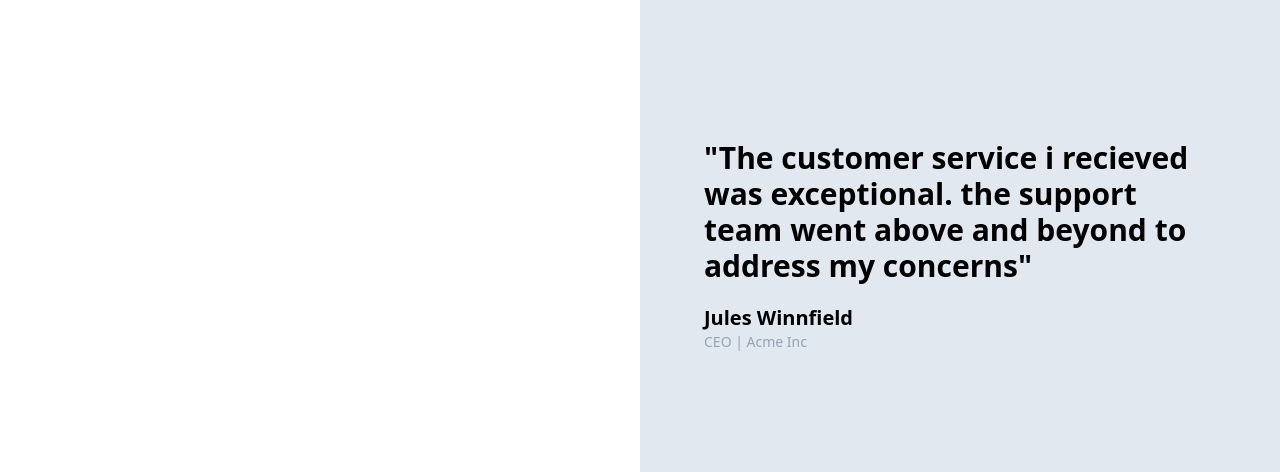
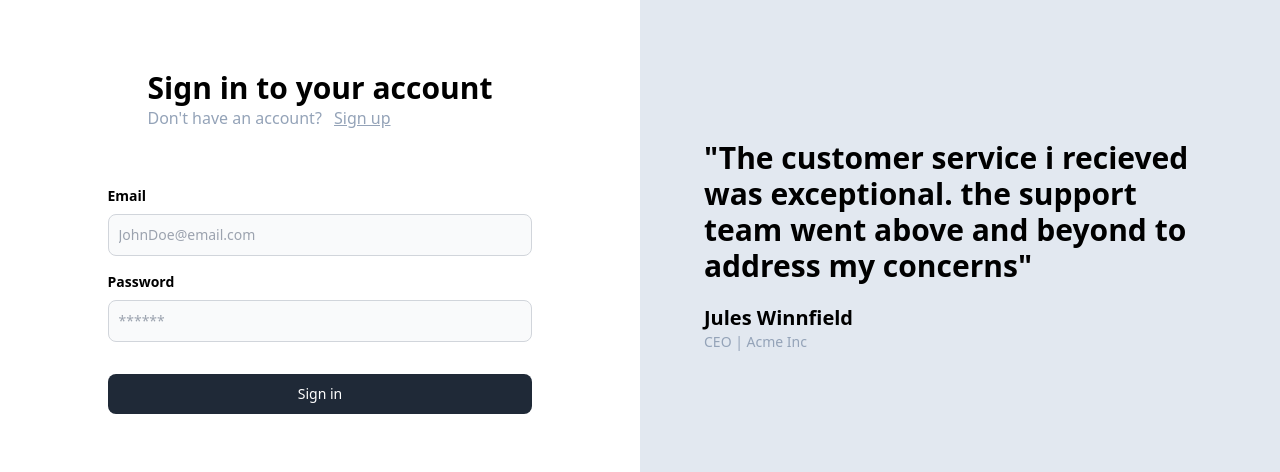
Before and after one commit to JainCK/Medium-clone, a React (Vite) app in the folder frontend/: page /signin in a window 1280 px wide. Shown: the part 154-626 px from the top of the page. Built offline with nearby package versions, Linux system fonts and the light colour scheme.

Commit message:
import fix

```diff
--- a/frontend/src/pages/Signin.tsx
+++ b/frontend/src/pages/Signin.tsx
@@ -1,4 +1,4 @@
-import Auth from "../components/Auth";
+import SignInForm from "../components/SignInForm";
 import Quote from "../components/Quote";
 
 const Signin = () => {
@@ -6,7 +6,7 @@ const Signin = () => {
     <>
       <div className="grid grid-cols-1 lg:grid-cols-2">
         <div>
-          <Auth type="signin" />
+          <SignInForm />
         </div>
         <div className="hidden lg:block">
           <Quote />
--- a/frontend/src/pages/Signup.tsx
+++ b/frontend/src/pages/Signup.tsx
@@ -1,4 +1,4 @@
-import Auth from "../components/Auth";
+import SignUpForm from "../components/SignUpForm";
 import Quote from "../components/Quote";
 
 const Signup = () => {
@@ -6,7 +6,7 @@ const Signup = () => {
     <>
       <div className="grid grid-cols-1 lg:grid-cols-2">
         <div>
-          <Auth type="signup" />
+          <SignUpForm />
         </div>
         <div className="hidden lg:block">
           <Quote />
```
